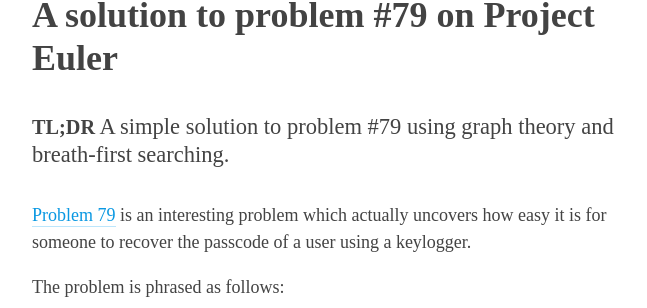
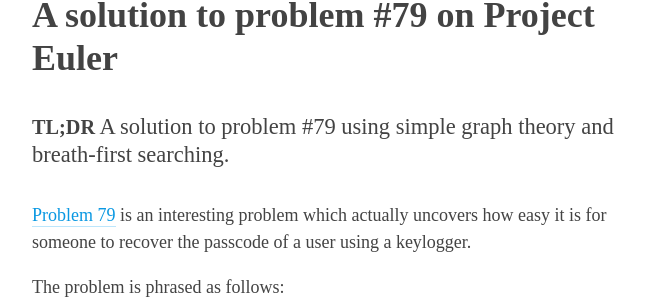
Before and after one commit to alexmic/alexmic.github.com, a Jekyll site: the page built from _posts/2013-11-05-password-derivation-project-euler.md, in a window 1280 px wide and 900 px high. Shown: the part 412-720 px from the top of the window, without its empty margins (313-960 px from the left). Built offline with Jekyll 4.4.1, drawn with Linux system fonts in a browser that asks for light colours.

Commit message:
copy change

```diff
--- a/_posts/2013-11-05-password-derivation-project-euler.md
+++ b/_posts/2013-11-05-password-derivation-project-euler.md
@@ -1,7 +1,7 @@
 ---
 layout: post
 title: "A solution to problem #79 on Project Euler"
-tldr: "A simple solution to problem #79 using graph theory and breath-first searching."
+tldr: "A solution to problem #79 using simple graph theory and breath-first searching."
 published: true
 ---
 
```
